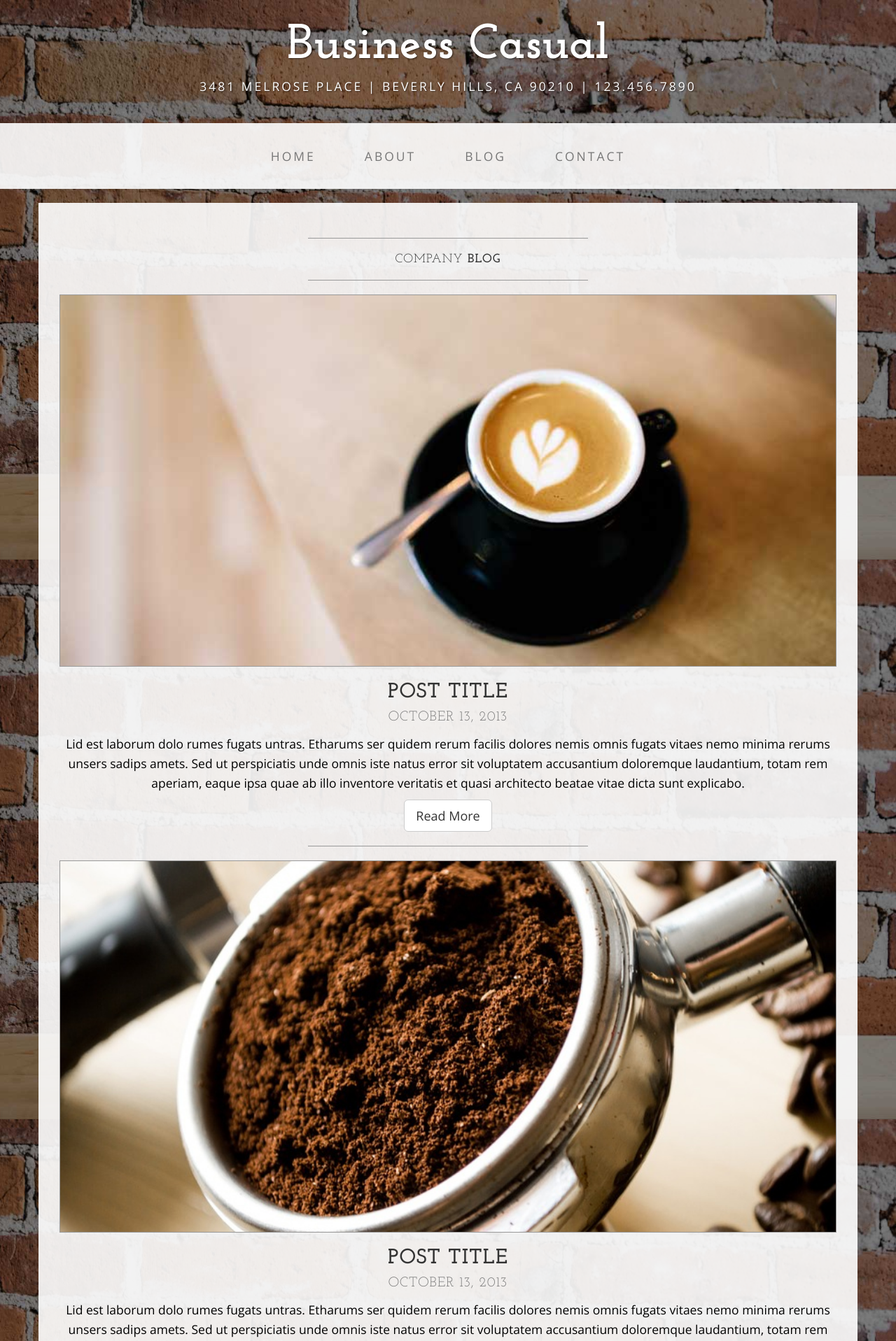
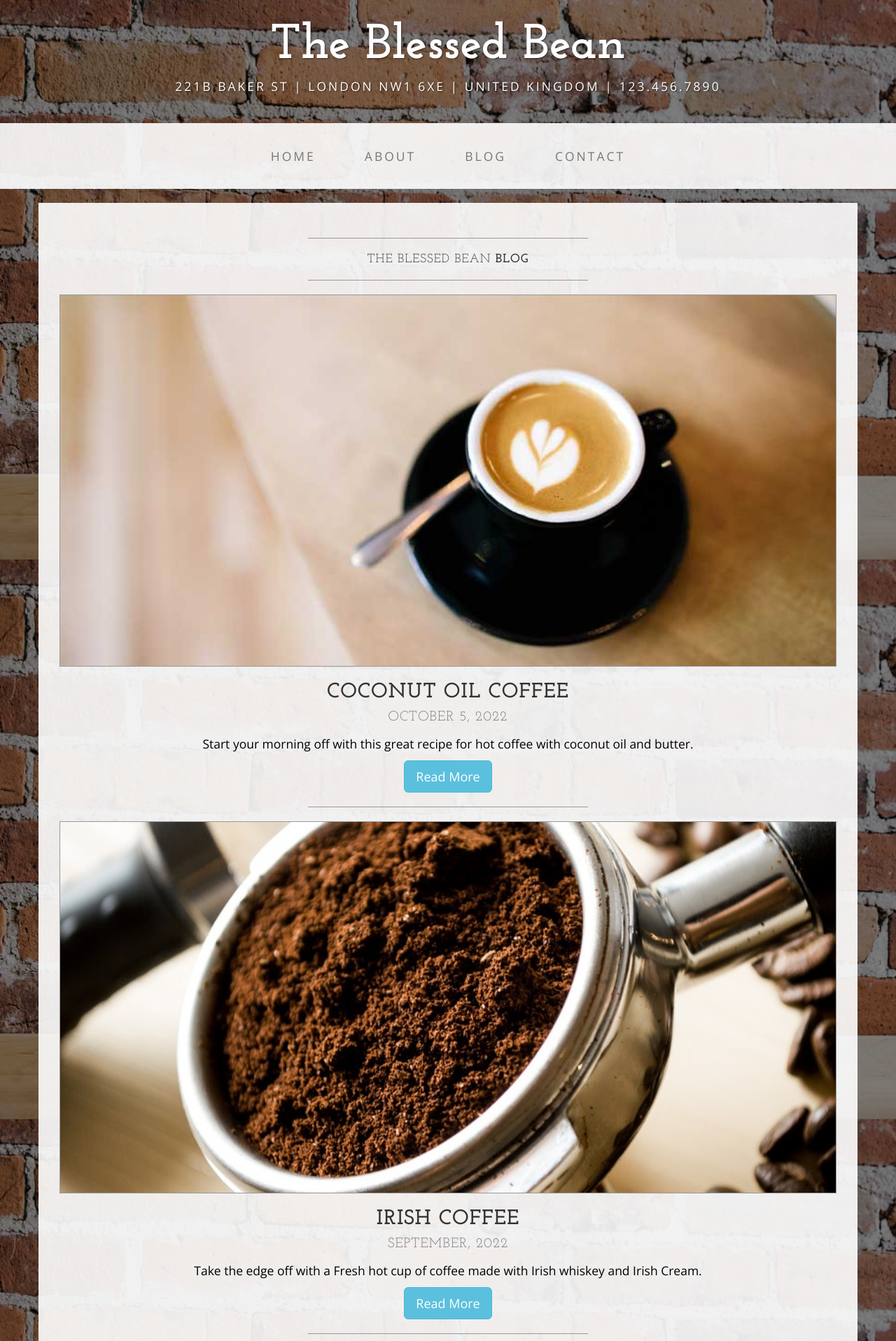
Before and after one commit to Living-Hell/The-Blessed-Bean, a PHP site: page /blog.php in a window 1280 px wide. Shown: the top 1917 px of the page at 70% size. Run offline with PHP 8.4, Linux system fonts and the light colour scheme.

Commit message:
Edited the Blog page and added the data-toggles

```diff
--- a/blog.php
+++ b/blog.php
@@ -9,7 +9,7 @@
     <meta name="description" content="">
     <meta name="author" content="">
 
-    <title>Blog - Business Casual - Start Bootstrap Theme</title>
+    <title>The Blessed Bean - Blog</title>
 
     <!-- Bootstrap Core CSS -->
     <link href="css/bootstrap.min.css" rel="stylesheet">
@@ -32,44 +32,11 @@
 
 <body>
 
-    <div class="brand">Business Casual</div>
-    <div class="address-bar">3481 Melrose Place | Beverly Hills, CA 90210 | 123.456.7890</div>
+    <div class="brand">The Blessed Bean</div>
+    <div class="address-bar">221b Baker St | London NW1 6XE | United Kingdom | 123.456.7890</div>
 
     <!-- Navigation -->
-    <nav class="navbar navbar-default" role="navigation">
-        <div class="container">
-            <!-- Brand and toggle get grouped for better mobile display -->
-            <div class="navbar-header">
-                <button type="button" class="navbar-toggle" data-toggle="collapse" data-target="#bs-example-navbar-collapse-1">
-                    <span class="sr-only">Toggle navigation</span>
-                    <span class="icon-bar"></span>
-                    <span class="icon-bar"></span>
-                    <span class="icon-bar"></span>
-                </button>
-                <!-- navbar-brand is hidden on larger screens, but visible when the menu is collapsed -->
-                <a class="navbar-brand" href="index.html">Business Casual</a>
-            </div>
-            <!-- Collect the nav links, forms, and other content for toggling -->
-            <div class="collapse navbar-collapse" id="bs-example-navbar-collapse-1">
-                <ul class="nav navbar-nav">
-                    <li>
-                        <a href="index.html">Home</a>
-                    </li>
-                    <li>
-                        <a href="about.html">About</a>
-                    </li>
-                    <li>
-                        <a href="blog.html">Blog</a>
-                    </li>
-                    <li>
-                        <a href="contact.html">Contact</a>
-                    </li>
-                </ul>
-            </div>
-            <!-- /.navbar-collapse -->
-        </div>
-        <!-- /.container -->
-    </nav>
+    <?php require_once 'nav.php'; ?>
 
     <div class="container">
 
@@ -77,39 +44,39 @@
             <div class="box">
                 <div class="col-lg-12">
                     <hr>
-                    <h2 class="intro-text text-center">Company
+                    <h2 class="intro-text text-center">The Blessed Bean
                         <strong>blog</strong>
                     </h2>
                     <hr>
                 </div>
                 <div class="col-lg-12 text-center">
                     <img class="img-responsive img-border img-full" src="img/slide-1.jpg" alt="">
-                    <h2>Post Title
+                    <h2>COCONUT OIL COFFEE
                         <br>
-                        <small>October 13, 2013</small>
+                        <small>October 5, 2022</small>
                     </h2>
-                    <p>Lid est laborum dolo rumes fugats untras. Etharums ser quidem rerum facilis dolores nemis omnis fugats vitaes nemo minima rerums unsers sadips amets. Sed ut perspiciatis unde omnis iste natus error sit voluptatem accusantium doloremque laudantium, totam rem aperiam, eaque ipsa quae ab illo inventore veritatis et quasi architecto beatae vitae dicta sunt explicabo.</p>
-                    <a href="#" class="btn btn-default btn-lg">Read More</a>
+                    <p>Start your morning off with this great recipe for hot coffee with coconut oil and butter.</p>
+                    <button type="button" class="btn btn-info btn-lg" data-toggle="modal" data-target="#myModal">Read More</button>
                     <hr>
                 </div>
                 <div class="col-lg-12 text-center">
                     <img class="img-responsive img-border img-full" src="img/slide-2.jpg" alt="">
-                    <h2>Post Title
+                    <h2>IRISH COFFEE
                         <br>
-                        <small>October 13, 2013</small>
+                        <small>SEPTEMBER, 2022</small>
                     </h2>
-                    <p>Lid est laborum dolo rumes fugats untras. Etharums ser quidem rerum facilis dolores nemis omnis fugats vitaes nemo minima rerums unsers sadips amets. Sed ut perspiciatis unde omnis iste natus error sit voluptatem accusantium doloremque laudantium, totam rem aperiam, eaque ipsa quae ab illo inventore veritatis et quasi architecto beatae vitae dicta sunt explicabo.</p>
-                    <a href="#" class="btn btn-default btn-lg">Read More</a>
+                    <p>Take the edge off with a Fresh hot cup of coffee made with Irish whiskey and Irish Cream.</p>
+                    <button type="button" class="btn btn-info btn-lg" data-toggle="modal" data-target="#myModal2">Read More</button>
                     <hr>
                 </div>
                 <div class="col-lg-12 text-center">
                     <img class="img-responsive img-border img-full" src="img/slide-3.jpg" alt="">
-                    <h2>Post Title
+                    <h2>FROZEN CARAMEL LATTE
                         <br>
-                        <small>October 13, 2013</small>
+                        <small>December 13, 2021</small>
                     </h2>
-                    <p>Lid est laborum dolo rumes fugats untras. Etharums ser quidem rerum facilis dolores nemis omnis fugats vitaes nemo minima rerums unsers sadips amets. Sed ut perspiciatis unde omnis iste natus error sit voluptatem accusantium doloremque laudantium, totam rem aperiam, eaque ipsa quae ab illo inventore veritatis et quasi architecto beatae vitae dicta sunt explicabo.</p>
-                    <a href="#" class="btn btn-default btn-lg">Read More</a>
+                    <p>Sweetened with caramel sauce and topped with whipped cream, this will make you happy any time of day.</p>
+                    <button type="button" class="btn btn-info btn-lg" data-toggle="modal" data-target="#myModal3">Read More</button>
                     <hr>
                 </div>
                 <div class="col-lg-12 text-center">
@@ -126,11 +93,74 @@
     </div>
     <!-- /.container -->
 
+    <!-- Modal 1 -->
+    <div id="myModal" class="modal fade" role="dialog">
+        <div class="modal-dialog">
+
+            <!--Modal Content -->
+            <div class="modal-content">
+                <div class="modal-header">
+                    <button type="button" class="close" data-dismiss="modal">&times;</button>
+                    <h4 class="modal-title">Coconut Oil Coffee</h4>
+                </div>
+                <div class="modal-body">
+                    <p>Sample text.</p>
+                </div>
+                <div class="modal-footer">
+                    <button type="button" class="btn btn-default" data-dismiss="modal">Close</button>
+                </div>
+            </div>
+
+        </div>
+    </div>
+
+    <!-- Modal 2 -->
+    <div id="myModal2" class="modal fade" role="dialog">
+        <div class="modal-dialog">
+
+            <!--Modal Content -->
+            <div class="modal-content">
+                <div class="modal-header">
+                    <button type="button" class="close" data-dismiss="modal">&times;</button>
+                    <h4 class="modal-title">IRISH COFFEE</h4>
+                </div>
+                <div class="modal-body">
+                    <p>Sample text.</p>
+                </div>
+                <div class="modal-footer">
+                    <button type="button" class="btn btn-default" data-dismiss="modal">Close</button>
+                </div>
+            </div>
+
+        </div>
+    </div>
+
+    <!-- Modal 3 -->
+    <div id="myModal3" class="modal fade" role="dialog">
+        <div class="modal-dialog">
+
+            <!--Modal Content -->
+            <div class="modal-content">
+                <div class="modal-header">
+                    <button type="button" class="close" data-dismiss="modal">&times;</button>
+                    <h4 class="modal-title">FROZEN CARAMEL LATTE</h4>
+                </div>
+                <div class="modal-body">
+                    <p>Sample text.</p>
+                </div>
+                <div class="modal-footer">
+                    <button type="button" class="btn btn-default" data-dismiss="modal">Close</button>
+                </div>
+            </div>
+
+        </div>
+    </div>
+
     <footer>
         <div class="container">
             <div class="row">
                 <div class="col-lg-12 text-center">
-                    <p>Copyright &copy; Your Website 2014</p>
+                    <p>Copyright &copy; The Blessed Bean 2022</p>
                 </div>
             </div>
         </div>
```
